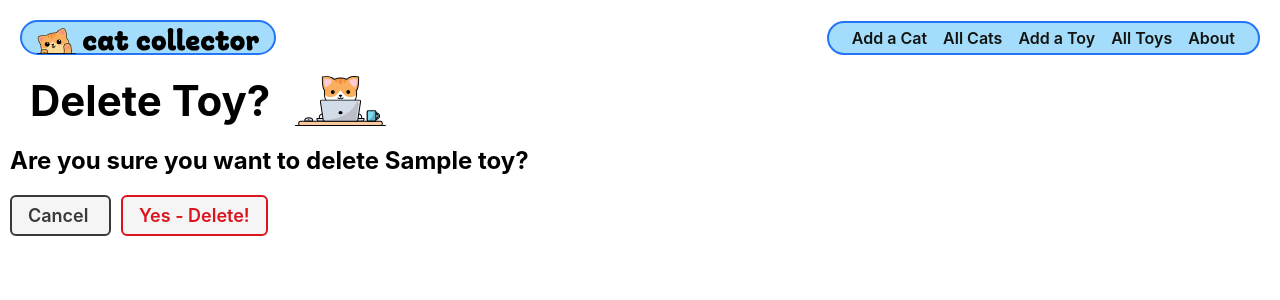
After one commit to ssmlee10/django-crud-app-cat-collector, a Django app: page /toys/1/delete/ in a window 1280 px wide. The commit adds this page. Shown: the top 300 px of the page. Run offline with Django 5.2, Linux system fonts and the light colour scheme; tables that the repository leaves empty hold one stand-in row (values such as "Sample post").

Commit message:
complete delete function

```diff
--- /dev/null
+++ b/main_app/templates/main_app/toy_confirm_delete.html
@@ -0,0 +1,17 @@
+{% extends 'base.html' %}
+{% load static %}
+{% block content %}
+
+<div class="page-header">
+  <h1>Delete Toy?</h1>
+  <img src="{% static 'images/nerd-cat.svg' %}" alt="A cat using a computer" />
+</div>
+<h2>Are you sure you want to delete {{ object.name }}?</h2>
+
+<form action="" method="post" class="form">
+  {% csrf_token %}
+  <a href="{% url 'toy-detail' toy.id %}" class="btn secondary"> Cancel </a>
+  <button type="submit" class="btn danger">Yes - Delete!</button>
+</form>
+
+{% endblock %}
--- a/main_app/templates/main_app/toy_list.html
+++ b/main_app/templates/main_app/toy_list.html
@@ -20,7 +20,7 @@
       <a href="{% url 'toy-detail' toy.id %}">
         <div class="card-content">
           <h2>{{ toy.name }}</h2>
-          <p>{{ toy.color }}</p>
+          <p>A {{ toy.color }} toy</p>
         </div>
       </a>
     </div>
```
